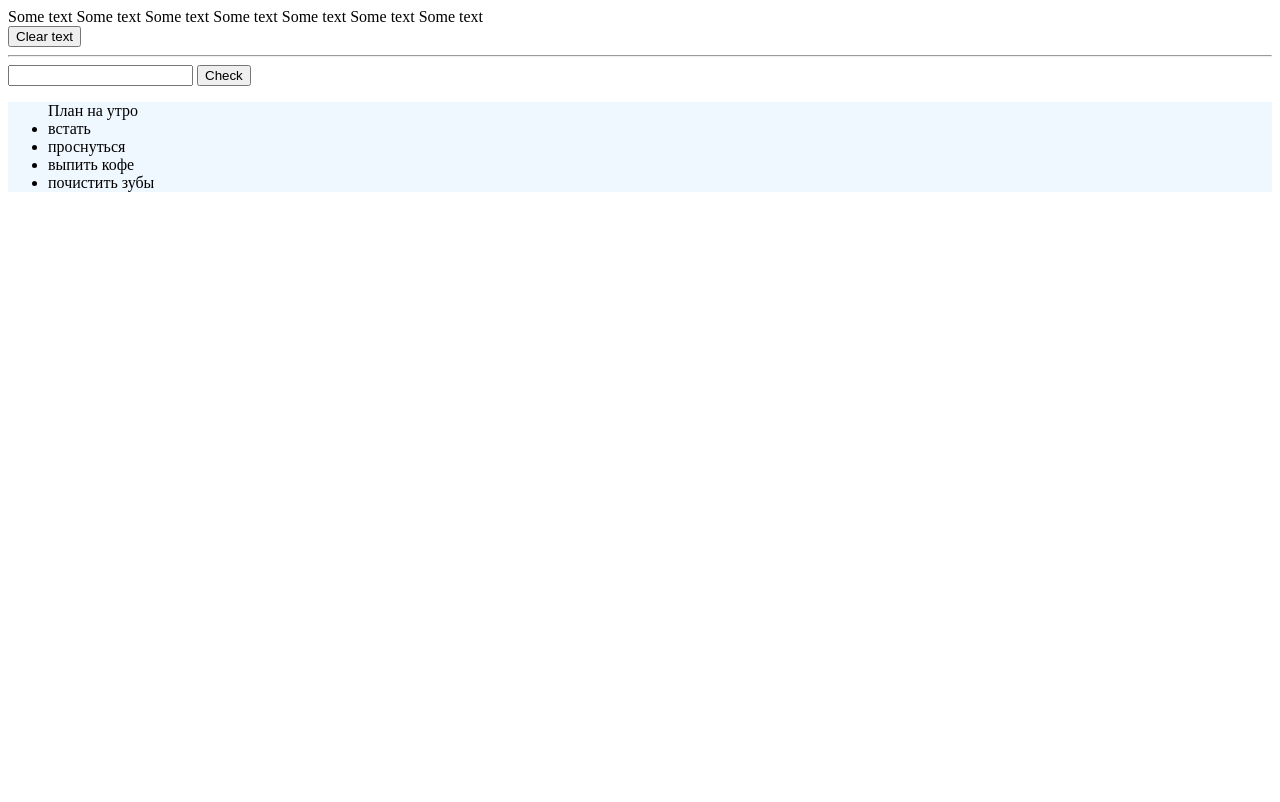
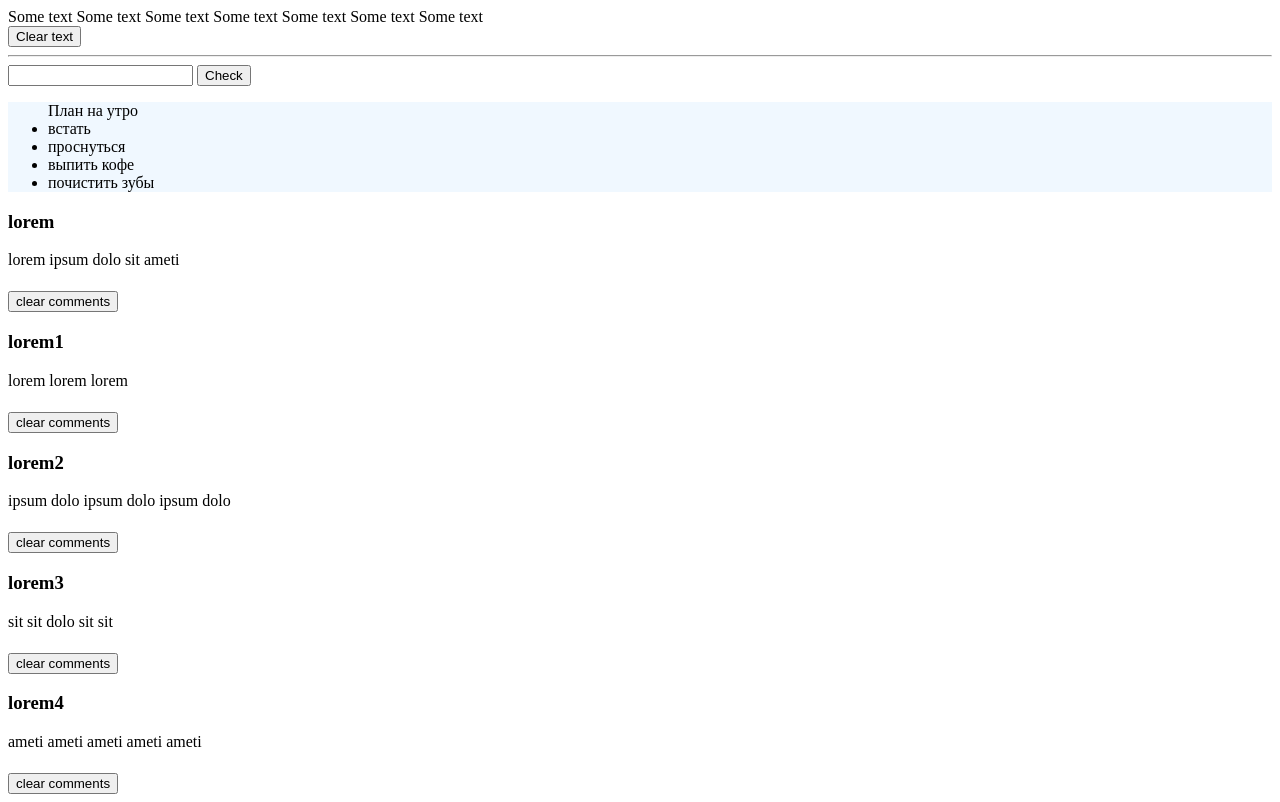
Before and after one commit to Khortizzza/okten_js, a plain HTML site: page Lesson10/index.html in a window 1280 px wide. Drawn offline with Linux system fonts and the light colour scheme.

Commit message:
homework10

```diff
--- a/Lesson10/hw10.js
+++ b/Lesson10/hw10.js
@@ -41,3 +41,32 @@ menu.onclick = function (){
 // - Создать список комментариев , пример объекта коментария - {title : 'lorem', body:'lorem ipsum dolo sit ameti'}.
 //     Вывести список комментариев в документ, каждый в своем блоке.
 //     Добавьте каждому комментарию по кнопке для сворачивания его body.
+let comments = [
+    {title : 'lorem', body:'lorem ipsum dolo sit ameti'},
+    {title : 'lorem1', body:'lorem lorem lorem'},
+    {title : 'lorem2', body:'ipsum dolo ipsum dolo ipsum dolo'},
+    {title : 'lorem3', body:'sit sit dolo sit sit'},
+    {title : 'lorem4', body:'ameti ameti ameti ameti ameti'}
+]
+for (const comment of comments) {
+
+let commentDiv = document.createElement('div');
+commentDiv.classList.add('comment');
+
+    let title = document.createElement('h3');
+    title.innerText = comment.title;
+
+let comm = document.createElement('div');
+comm.classList.add('body-commnet')
+comm.innerText = comment.body;
+
+    let btn = document.createElement('button');
+    btn.innerText = "clear comments";
+btn.onclick = function () {
+    comm.classList.toggle('clear-body')
+}
+
+    commentDiv.append(title, comm, btn);
+    document.body.appendChild(commentDiv);
+
+}
--- a/Lesson10/index.html
+++ b/Lesson10/index.html
@@ -19,6 +19,17 @@
     height: 0.5px;
     overflow: hidden;
 }
+
+.body-commnet {
+    transition: 1s;
+    height: 40px;
+}
+.clear-body {
+    height: 0;
+    overflow: hidden;
+
+}
+
 </style>
 
 
```
